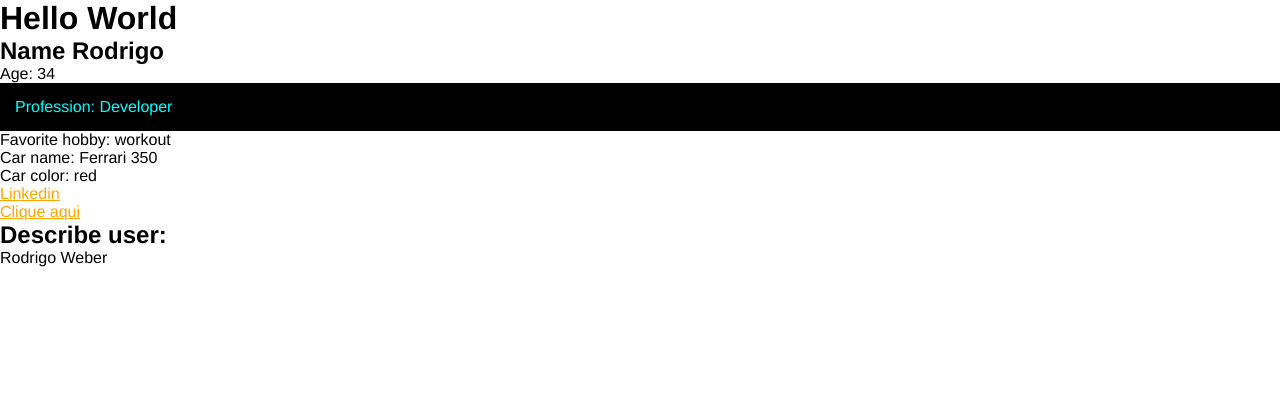
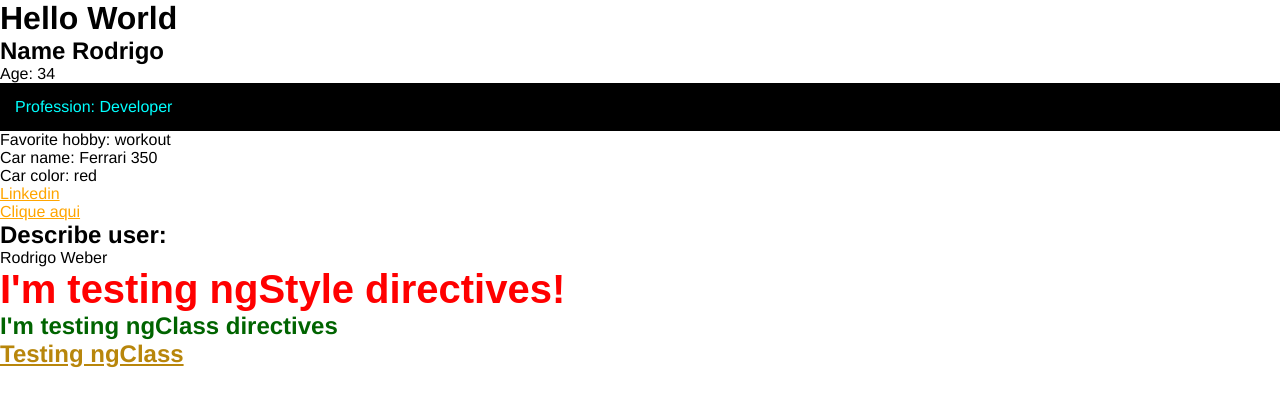
Before and after one commit to rodrigowe1988/angular_13_course, an Angular app in the folder my_first_angular_project/: page / in a window 1280 px wide. Shown: the top 406 px of the page. Built offline with nearby package versions, Linux system fonts and the light colour scheme.

Commit message:
working with directives ng

```diff
--- a/my_first_angular_project/src/app/app.component.html
+++ b/my_first_angular_project/src/app/app.component.html
@@ -2,3 +2,4 @@
 <app-teste></app-teste>
 <br><a href="#">Clique aqui</a>
 <app-parent-data [name]="userName"></app-parent-data>
+<app-directives></app-directives>
--- a/my_first_angular_project/src/app/app.module.ts
+++ b/my_first_angular_project/src/app/app.module.ts
@@ -4,6 +4,7 @@ import { BrowserModule } from '@angular/platform-browser';
 import { AppComponent } from './app.component';
 import { TesteComponent } from './components/teste/teste.component';
 import { ParentDataComponent } from './components/parent-data/parent-data.component';
+import { DirectivesComponent } from './components/directives/directives.component';
 
 
 @NgModule({
@@ -11,6 +12,7 @@ import { ParentDataComponent } from './components/parent-data/parent-data.compon
     AppComponent,
     TesteComponent,
     ParentDataComponent,
+    DirectivesComponent,
   ],
   imports: [
     BrowserModule
--- /dev/null
+++ b/my_first_angular_project/src/app/components/directives/directives.component.css
@@ -0,0 +1,12 @@
+.green-title {
+	color: darkgreen;
+}
+
+.small-title {
+	font-size: 24px;
+}
+
+.underlineTitle {
+	text-decoration: underline;
+	color: darkgoldenrod;
+}
--- /dev/null
+++ b/my_first_angular_project/src/app/components/directives/directives.component.html
@@ -0,0 +1,7 @@
+<h2 [ngStyle]="{'font-size': size + 'px', 'font-family': font ,'color': color}">
+	I'm testing ngStyle directives!
+</h2>
+<h2 [ngClass]="classes">
+	I'm testing ngClass directives
+	<p ngClass="underlineTitle">Testing ngClass</p>
+</h2>
--- /dev/null
+++ b/my_first_angular_project/src/app/components/directives/directives.component.ts
@@ -0,0 +1,22 @@
+import { Component, OnInit } from '@angular/core';
+
+@Component({
+  selector: 'app-directives',
+  templateUrl: './directives.component.html',
+  styleUrls: ['./directives.component.css']
+})
+export class DirectivesComponent implements OnInit {
+  size: number = 40;
+  font: string = 'Arial';
+  color: string = 'red';
+
+  classes = ['green-title', 'small-title'];
+
+  underlineTitle: string = 'underline-title';
+
+  constructor() { }
+
+  ngOnInit(): void {
+  }
+
+}
```
Also changed, not shown: 1 other file (tests, documents, lock files or other folders).
